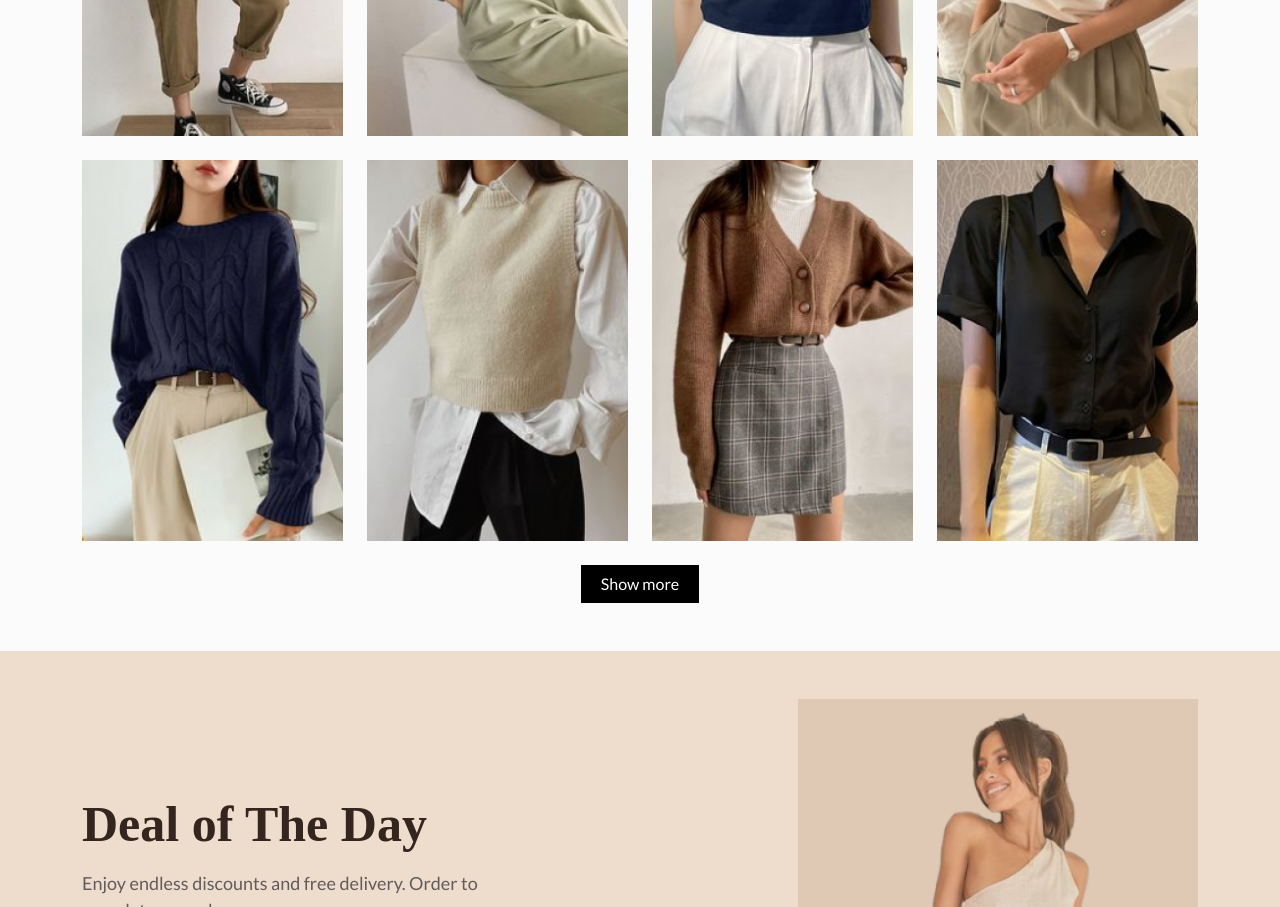
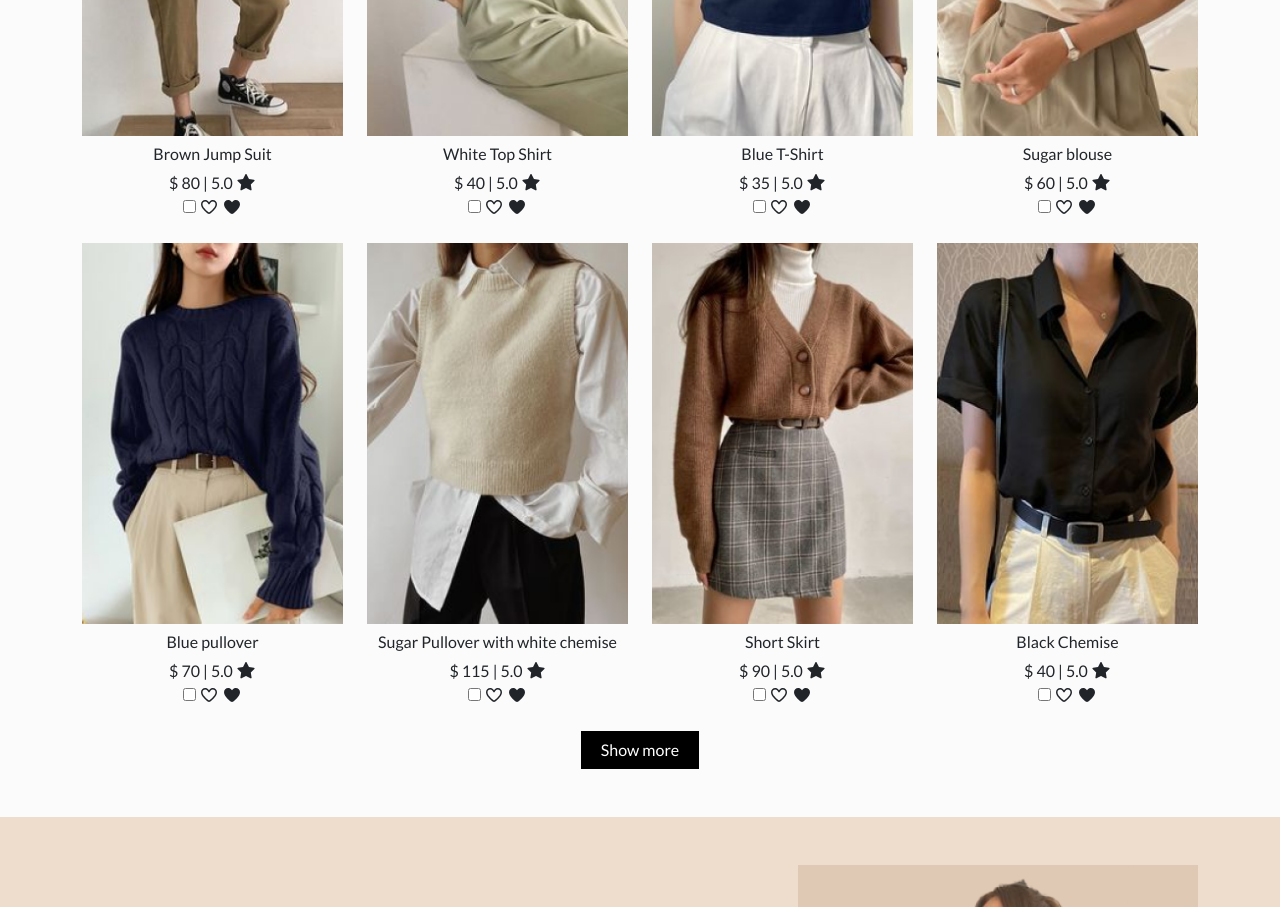
Before and after one commit to islamm771/Elegant, a plain HTML site: page index.html in a window 1280 px wide. Shown: the part 1620-2527 px from the top of the page. Drawn offline with Linux system fonts and the light colour scheme; a web font is replaced by a local one.

Commit message:
Update index.html

```diff
--- a/index.html
+++ b/index.html
@@ -122,29 +122,117 @@
             <div class="all-imgs">
                 <div class="row">
                     <div class="col-md-6 col-lg-3 mb-4 all trending-now text-center">
-                        <img class="img-fluid " src="./imgs/best-1.png" alt="">
-                        <!-- <span><i class="fa-regular fa-star"></i></span> -->
+                        <div class="position-relative">
+                            <img class="img-fluid w-100" src="./imgs/best-1.png" alt="">
+                            <div class="product-details pt-2">
+                                <h6>Brown Jump Suit</h6>
+                                <span>$ 80 | 5.0 <i class="fa-solid fa-star"></i></span>
+                            </div>
+                            <span class="fav">
+                                <input type="checkbox" name="" id="">
+                                <i class="fa-regular fa-heart"></i>
+                                <i class="fa-solid fa-heart"></i>
+                            </span>
+                        </div>
+
                     </div>
                     <div class="col-md-6 col-lg-3 mb-4 all on-sale text-center">
-                        <img class="img-fluid " src="./imgs/best-2.png" alt="">
+                        <div class="position-relative">
+                            <img class="img-fluid w-100" src="./imgs/best-2.png" alt="">
+                            <div class="product-details pt-2">
+                                <h6>White Top Shirt</h6>
+                                <span>$ 40 | 5.0 <i class="fa-solid fa-star"></i></span>
+                            </div>
+                            <span class="fav">
+                                <input type="checkbox" name="" id="">
+                                <i class="fa-regular fa-heart"></i>
+                                <i class="fa-solid fa-heart"></i>
+                            </span>
+                        </div>
                     </div>
                     <div class="col-md-6 col-lg-3 mb-4 all new-arrival text-center">
-                        <img class="img-fluid " src="./imgs/best-3.png" alt="">
+                        <div class="position-relative">
+                            <img class="img-fluid w-100" src="./imgs/best-3.png" alt="">
+                            <div class="product-details pt-2">
+                                <h6>Blue T-Shirt</h6>
+                                <span>$ 35 | 5.0 <i class="fa-solid fa-star"></i></span>
+                            </div>
+                            <span class="fav">
+                                <input type="checkbox" name="" id="">
+                                <i class="fa-regular fa-heart"></i>
+                                <i class="fa-solid fa-heart"></i>
+                            </span>
+                        </div>
                     </div>
                     <div class="col-md-6 col-lg-3 mb-4 all trending-now text-center">
-                        <img class="img-fluid " src="./imgs/best-4.png" alt="">
+                        <div class="position-relative">
+                            <img class="img-fluid w-100" src="./imgs/best-4.png" alt="">
+                            <div class="product-details pt-2">
+                                <h6>Sugar blouse</h6>
+                                <span>$ 60 | 5.0 <i class="fa-solid fa-star"></i></span>
+                            </div>
+                            <span class="fav">
+                                <input type="checkbox" name="" id="">
+                                <i class="fa-regular fa-heart"></i>
+                                <i class="fa-solid fa-heart"></i>
+                            </span>
+                        </div>
                     </div>
                     <div class="col-md-6 col-lg-3 mb-4 all new-arrival text-center">
-                        <img class="img-fluid " src="./imgs/best-5.png" alt="">
+                        <div class="position-relative">
+                            <img class="img-fluid w-100" src="./imgs/best-5.png" alt="">
+                            <div class="product-details pt-2">
+                                <h6>Blue pullover</h6>
+                                <span>$ 70 | 5.0 <i class="fa-solid fa-star"></i></span>
+                            </div>
+                            <span class="fav">
+                                <input type="checkbox" name="" id="">
+                                <i class="fa-regular fa-heart"></i>
+                                <i class="fa-solid fa-heart"></i>
+                            </span>
+                        </div>
                     </div>
                     <div class="col-md-6 col-lg-3 mb-4 all trending-now text-center">
-                        <img class="img-fluid" src="./imgs/best-6.png" alt="">
+                        <div class="position-relative">
+                            <img class="img-fluid w-100" src="./imgs/best-6.png" alt="">
+                            <div class="product-details pt-2">
+                                <h6>Sugar Pullover with white chemise</h6>
+                                <span>$ 115 | 5.0 <i class="fa-solid fa-star"></i></span>
+                            </div>
+                            <span class="fav">
+                                <input type="checkbox" name="" id="">
+                                <i class="fa-regular fa-heart"></i>
+                                <i class="fa-solid fa-heart"></i>
+                            </span>
+                        </div>
                     </div>
                     <div class="col-md-6 col-lg-3 mb-4 all new-arrival text-center">
-                        <img class="img-fluid" src="./imgs/best-7.png" alt="">
+                        <div class="position-relative">
+                            <img class="img-fluid w-100" src="./imgs/best-7.png" alt="">
+                            <div class="product-details pt-2">
+                                <h6>Short Skirt</h6>
+                                <span>$ 90 | 5.0 <i class="fa-solid fa-star"></i></span>
+                            </div>
+                            <span class="fav">
+                                <input type="checkbox" name="" id="">
+                                <i class="fa-regular fa-heart"></i>
+                                <i class="fa-solid fa-heart"></i>
+                            </span>
+                        </div>
                     </div>
                     <div class="col-md-6 col-lg-3 mb-4 all on-sale text-center">
-                        <img class="img-fluid" src="./imgs/best-8.png" alt="">
+                        <div class="position-relative">
+                            <img class="img-fluid w-100" src="./imgs/best-8.png" alt="">
+                            <div class="product-details pt-2">
+                                <h6>Black Chemise</h6>
+                                <span>$ 40 | 5.0 <i class="fa-solid fa-star"></i></span>
+                            </div>
+                            <span class="fav">
+                                <input type="checkbox" name="" id="">
+                                <i class="fa-regular fa-heart"></i>
+                                <i class="fa-solid fa-heart"></i>
+                            </span>
+                        </div>
                     </div>
                 </div>
             </div>
```
